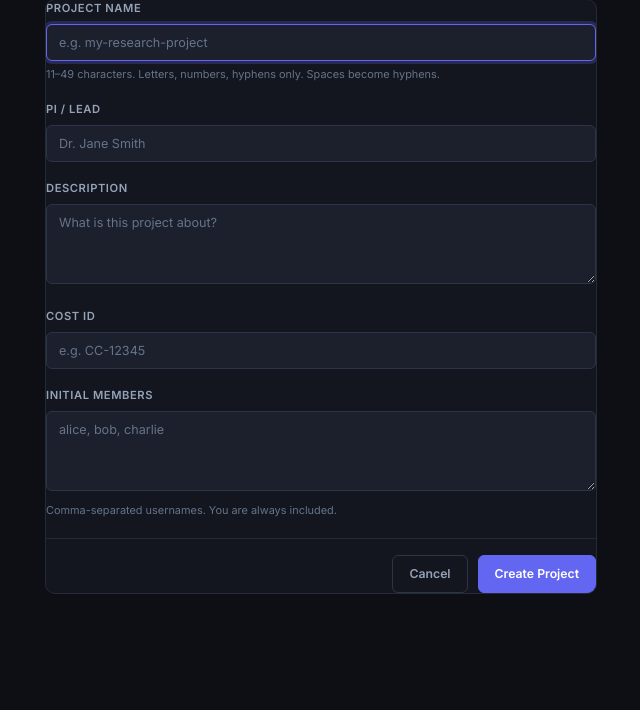
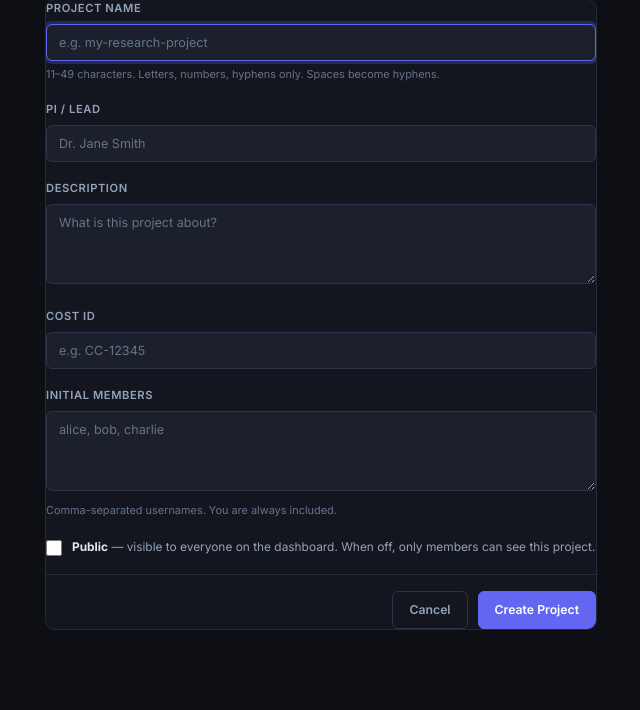
Before and after one commit to dirkpetersen/project-folder-mgmt, a FastAPI app: template app/templates/project_form.html in a window 1280 px wide. Shown: the part 119-829 px from the top of the page, without its empty margins (319-959 px from the left). Before the commit the page ends 713 px from the top, so only its background shows below. Run offline with FastAPI, Linux system fonts and the light colour scheme; the template is opened without the code that fills it, so the values that code supplies are empty.

Commit message:
Restrict project visibility to members, add public flag
Previously the dashboard listed every project to everyone. Now a project is
visible only to its members unless it is marked public:

- New `public` boolean in .project.json (handled in read/write_metadata)
- Project.is_visible_to() and projects_visible_to(); dashboard lists only
  visible projects
- Detail route returns 404 (not 403) for non-visible projects so their
  existence stays hidden; verified via TestClient
- Public checkbox in the create form and Project Details editor; public/
  members-only shown via a badge and the details panel
- Public projects are read-only to non-members but still managed only by
  their managers/stewards
- Legacy .project.json without the key defaults to private

Co-Authored-By: Claude Opus 4.8 <noreply@anthropic.com>

```diff
--- a/app/main.py
+++ b/app/main.py
@@ -11,8 +11,7 @@ from fastapi.templating import Jinja2Templates
 
 from app.projects import (
     get_project,
-    list_projects,
-    projects_for_user,
+    projects_visible_to,
     validate_project_name,
     validate_subfolder_name,
 )
@@ -113,12 +112,10 @@ async def dashboard(request: Request):
     username = current_user(request)
     if not username:
         return RedirectResponse(url="/login", status_code=303)
-    my_projects = projects_for_user(username)
-    all_projects = list_projects()
+    visible_projects = projects_visible_to(username)
     return templates.TemplateResponse(request, "dashboard.html", {
         "username": username,
-        "my_projects": my_projects,
-        "all_projects": all_projects,
+        "visible_projects": visible_projects,
     })
 
 
@@ -144,11 +141,14 @@ async def do_create_project(
     pi_lead: Annotated[str, Form()] = "",
     description: Annotated[str, Form()] = "",
     cost_id: Annotated[str, Form()] = "",
+    public: Annotated[str, Form()] = "",
 ):
     username = require_user(request)
+    is_public = bool(public)
     form = {
         "name": name, "members": members,
         "pi_lead": pi_lead, "description": description, "cost_id": cost_id,
+        "public": is_public,
     }
     try:
         clean_name = validate_project_name(name)
@@ -171,6 +171,7 @@ async def do_create_project(
         member_list.insert(0, username)
     create_project(clean_name, member_list, {
         "pi_lead": pi_lead, "description": description, "cost_id": cost_id,
+        "public": is_public,
     })
     return RedirectResponse(url=f"/projects/{clean_name}", status_code=303)
 
@@ -183,7 +184,8 @@ async def do_create_project(
 async def project_detail(request: Request, project_name: str):
     username = require_user(request)
     project = get_project(project_name)
-    if not project:
+    # Hide existence from users who can't see it: return 404 unless visible.
+    if not project or not project.is_visible_to(username):
         raise HTTPException(status_code=404, detail="Project not found.")
     can_manage = project.is_manager(username)
     return templates.TemplateResponse(request, "project_detail.html", {
@@ -222,10 +224,12 @@ async def update_metadata(
     pi_lead: Annotated[str, Form()] = "",
     description: Annotated[str, Form()] = "",
     cost_id: Annotated[str, Form()] = "",
+    public: Annotated[str, Form()] = "",
 ):
     require_manager(request, project_name)
     write_metadata(project_name, {
         "pi_lead": pi_lead, "description": description, "cost_id": cost_id,
+        "public": bool(public),
     })
     return RedirectResponse(url=f"/projects/{project_name}", status_code=303)
 
--- a/app/static/css/app.css
+++ b/app/static/css/app.css
@@ -307,6 +307,11 @@ code {
   border: 1px solid rgba(239,68,68,0.3);
   color: #fca5a5;
 }
+.badge-public {
+  background: rgba(34,197,94,0.12);
+  border: 1px solid rgba(34,197,94,0.3);
+  color: #86efac;
+}
 
 /* ─── Buttons ───────────────────────────────────────────────────────── */
 .btn {
@@ -402,6 +407,25 @@ code {
   color: var(--text-3);
   margin-top: 5px;
 }
+
+.checkbox-field {
+  display: flex;
+  align-items: flex-start;
+  gap: 10px;
+  cursor: pointer;
+  font-size: 0.85rem;
+  color: var(--text-2);
+  line-height: 1.5;
+}
+.checkbox-field input[type="checkbox"] {
+  margin-top: 2px;
+  width: 16px;
+  height: 16px;
+  accent-color: var(--accent);
+  cursor: pointer;
+  flex-shrink: 0;
+}
+.checkbox-field strong { color: var(--text); }
 
 .field-inline {
   display: flex;
--- a/app/system.py
+++ b/app/system.py
@@ -17,7 +17,7 @@ GROUP_PREFIX = "grp-"
 
 # Per-project metadata file, stored at the project root. Readable by root only.
 METADATA_FILE = ".project.json"
-METADATA_FIELDS = ("pi_lead", "description", "cost_id")
+METADATA_FIELDS = ("pi_lead", "description", "cost_id")  # free-text fields
 
 
 # ---------------------------------------------------------------------------
@@ -99,19 +99,22 @@ def _provision_dir(path: Path, group_name: str, mode: int) -> None:
 
 
 def read_metadata(project_name: str) -> dict:
-    """Read .project.json from the project root. Returns {} if absent/invalid."""
+    """Read .project.json from the project root. Returns defaults if absent/invalid."""
     path = PROJECTS_BASE / project_name / METADATA_FILE
     try:
         data = json.loads(path.read_text())
     except (FileNotFoundError, ValueError):
-        return {}
-    return {k: str(data.get(k, "")) for k in METADATA_FIELDS}
+        data = {}
+    meta = {k: str(data.get(k, "")) for k in METADATA_FIELDS}
+    meta["public"] = bool(data.get("public", False))
+    return meta
 
 
 def write_metadata(project_name: str, metadata: dict) -> None:
     """Write .project.json at the project root, owned by root and mode 0600."""
     path = PROJECTS_BASE / project_name / METADATA_FILE
     data = {k: str(metadata.get(k, "")).strip() for k in METADATA_FIELDS}
+    data["public"] = bool(metadata.get("public", False))
     path.write_text(json.dumps(data, indent=2))
     os.chown(path, 0, 0)
     os.chmod(path, 0o600)
--- a/app/templates/project_form.html
+++ b/app/templates/project_form.html
@@ -79,6 +79,17 @@
         <p class="field-hint">Comma-separated usernames. You are always included.</p>
       </div>
 
+      <div class="field">
+        <label class="checkbox-field">
+          <input type="checkbox" name="public" value="1"
+                 {% if form.get('public') %}checked{% endif %} />
+          <span>
+            <strong>Public</strong> — visible to everyone on the dashboard.
+            When off, only members can see this project.
+          </span>
+        </label>
+      </div>
+
       <div class="form-actions">
         <a href="/" class="btn btn-ghost">Cancel</a>
         <button type="submit" class="btn btn-primary">Create Project</button>
```
Also changed, not shown: CLAUDE.md (+5 -1 lines), app/projects.py (+11 -0 lines), app/templates/dashboard.html (+5 -5 lines), app/templates/project_detail.html (+14 -0 lines), README.md.
